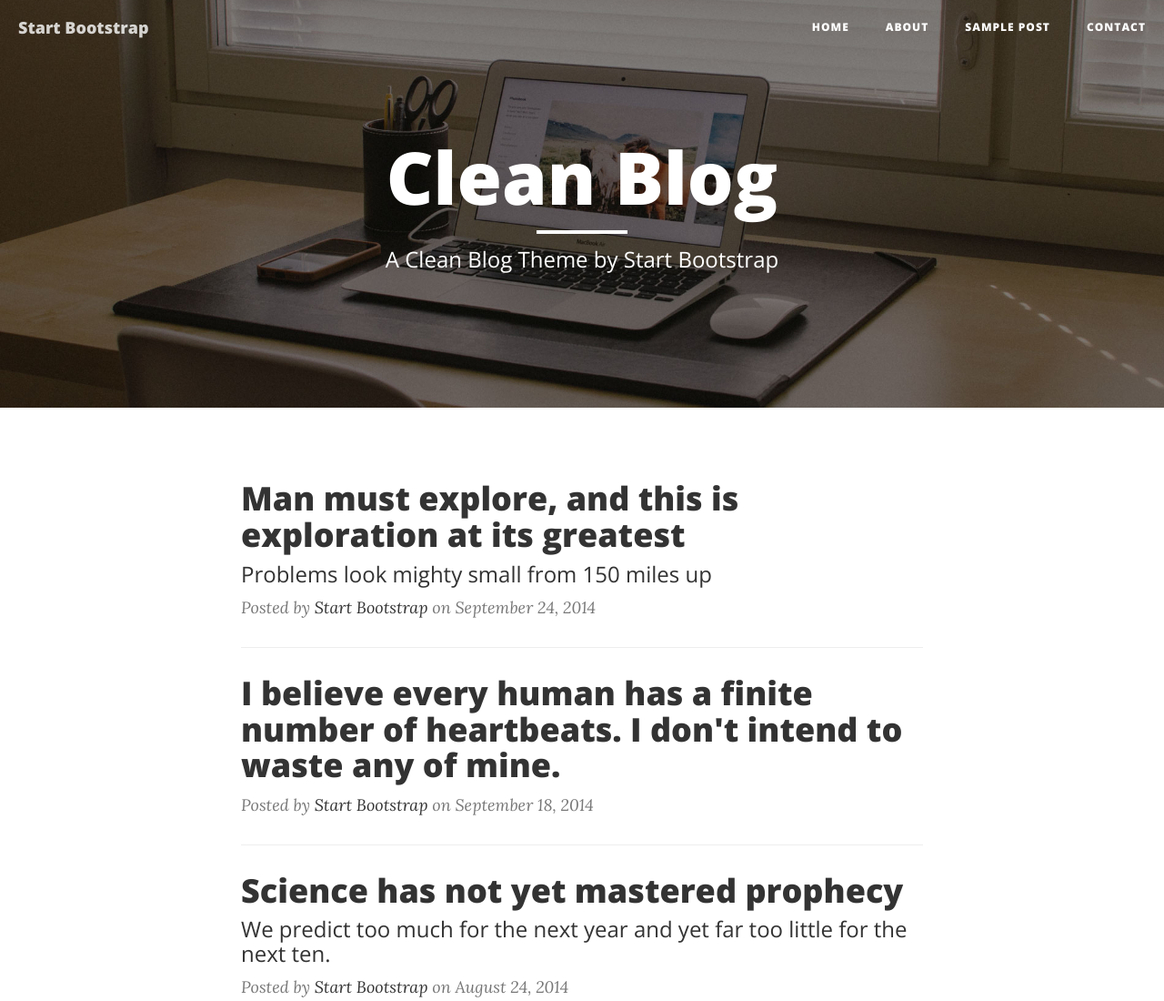
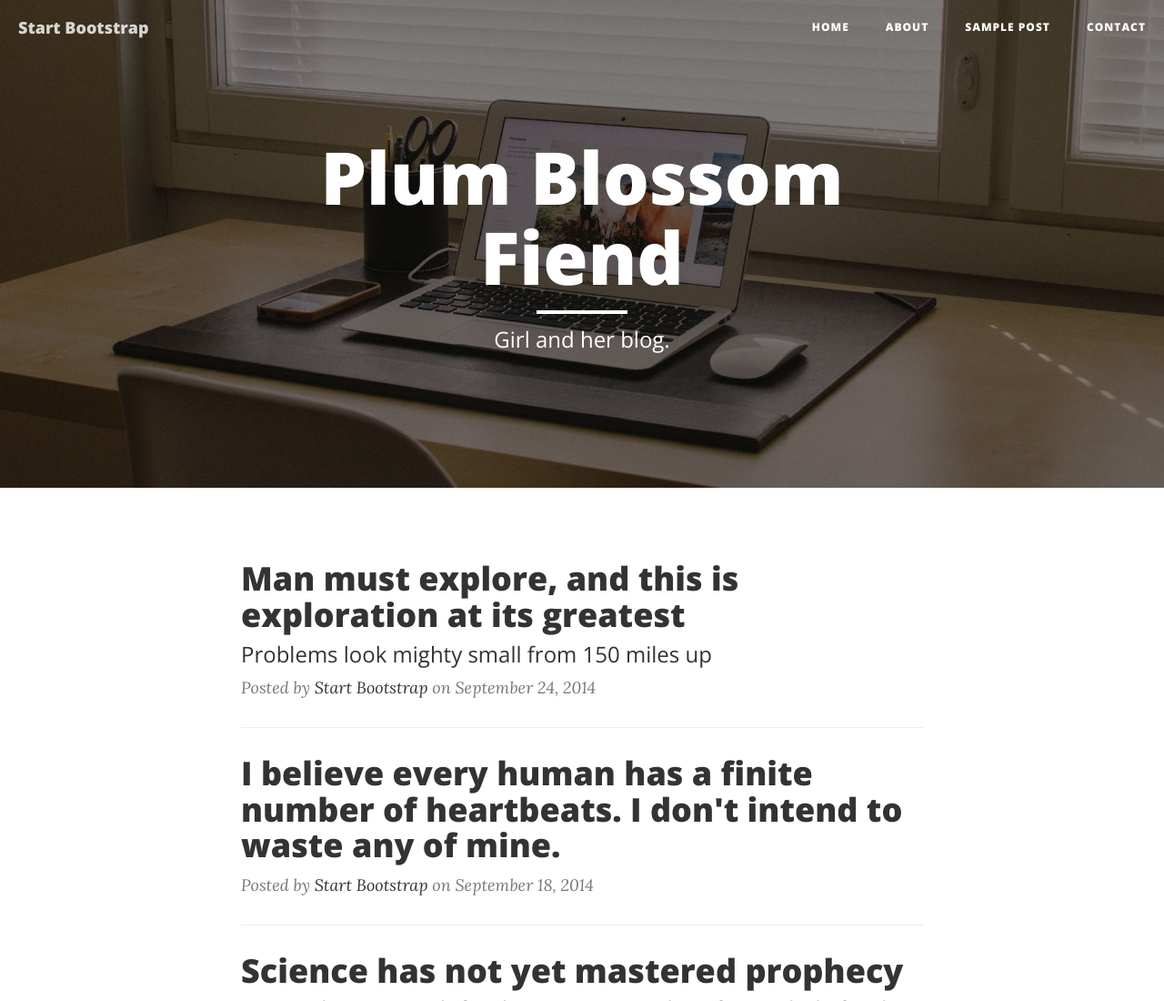
Before and after one commit to plumblossomfiend/psychic-chainsaw, a website: page index.html in a window 1280 px wide. Shown: the top 1100 px of the page at 91% size. Drawn offline with nearby package versions, Linux system fonts and the light colour scheme; files that its build step writes are made by us from their sources.

Commit message:
Added 'Plum Blossom Fiend'

```diff
--- a/index.html
+++ b/index.html
@@ -9,7 +9,7 @@
     <meta name="description" content="">
     <meta name="author" content="">
 
-    <title>Clean Blog</title>
+    <title>Plum Blossom Fiend</title>
 
     <!-- Bootstrap Core CSS -->
     <link href="vendor/bootstrap/css/bootstrap.min.css" rel="stylesheet">
@@ -74,9 +74,9 @@
             <div class="row">
                 <div class="col-lg-8 col-lg-offset-2 col-md-10 col-md-offset-1">
                     <div class="site-heading">
-                        <h1>Clean Blog</h1>
+                        <h1>Plum Blossom Fiend</h1>
                         <hr class="small">
-                        <span class="subheading">A Clean Blog Theme by Start Bootstrap</span>
+                        <span class="subheading">Girl and her blog.</span>
                     </div>
                 </div>
             </div>
```
